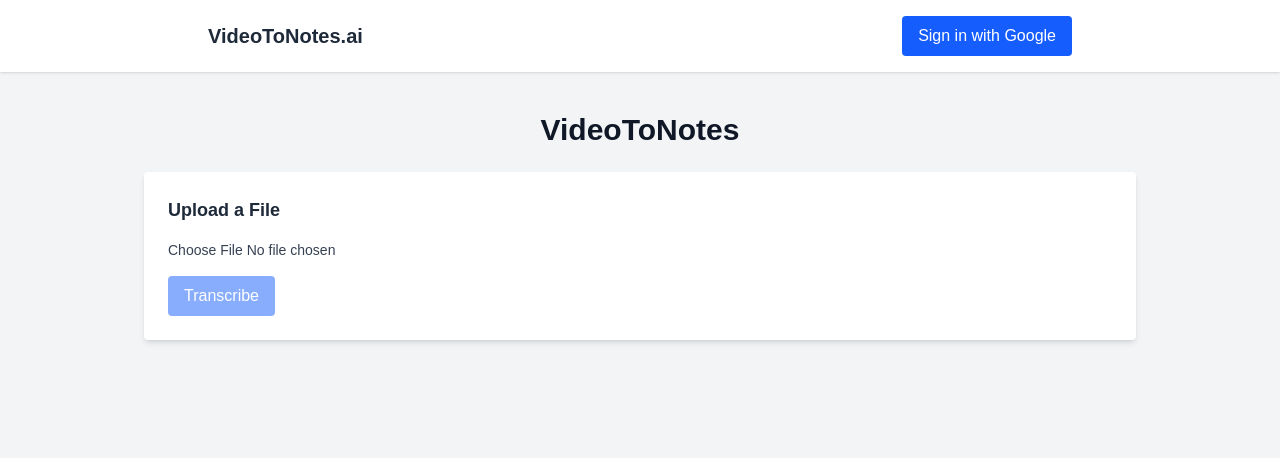
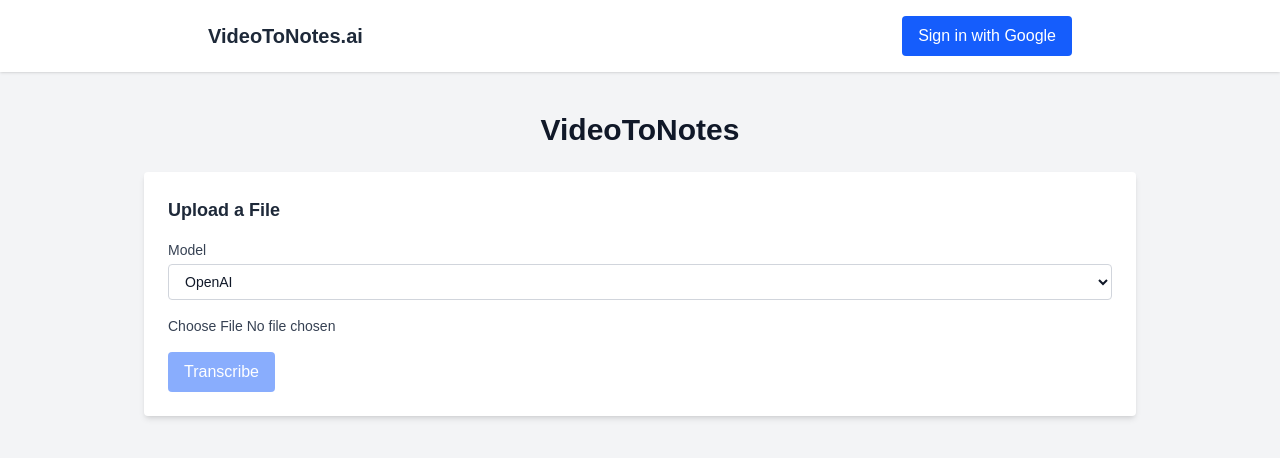
Before and after one commit to craitzmusic/VideoToNotes.ai.FE, a Next.js app: page / in a window 1280 px wide. Shown: the top 458 px of the page. Built offline with nearby package versions, Linux system fonts and the light colour scheme; no server answers.

Commit message:
fix: upload form v3

```diff
--- a/src/app/components/UploadForm.tsx
+++ b/src/app/components/UploadForm.tsx
@@ -15,6 +15,7 @@
   const [file, setFile] = useState<File | null>(null);
   const [isLoading, setIsLoading] = useState<boolean>(false);
   const { data: session } = useSession();
+  const [provider, setProvider] = useState<string>("openai");
 
   const handleSubmit = async (e: FormEvent<HTMLFormElement>): Promise<void> => {
     e.preventDefault();
@@ -28,13 +29,15 @@
       setIsLoading(true);
       onStatus?.("Uploading and transcribing...");
 
-      const response = await fetch(`${process.env.NEXT_PUBLIC_API_URL}/transcribe`, {
-        method: "POST",
-        body: formData,
-        headers: {
-          "Authorization": `Bearer ${session?.accessToken || ""}`,
-        },
-      });
+      const response = await fetch(`${process.env.NEXT_PUBLIC_API_URL}/transcribe?provider=${provider}`,
+        {
+          method: "POST",
+          body: formData,
+          headers: {
+            "Authorization": `Bearer ${session?.accessToken || ""}`,
+          },
+        }
+      );
 
       if (!response.ok) throw new Error("Server error");
 
@@ -53,6 +56,16 @@
   return (
     <form onSubmit={handleSubmit} className="bg-white p-6 rounded shadow-md space-y-4">
       <h2 className="text-lg font-semibold text-gray-800">Upload a File</h2>
+
+      <label className="block text-sm font-medium text-gray-700 mb-1">Model</label>
+      <select
+        value={provider}
+        onChange={e => setProvider(e.target.value)}
+        className="w-full border border-gray-300 rounded px-3 py-2 text-sm mb-4"
+      >
+        <option value="openai">OpenAI</option>
+        <option value="t5">T5</option>
+      </select>
 
       <input
         type="file"
```
